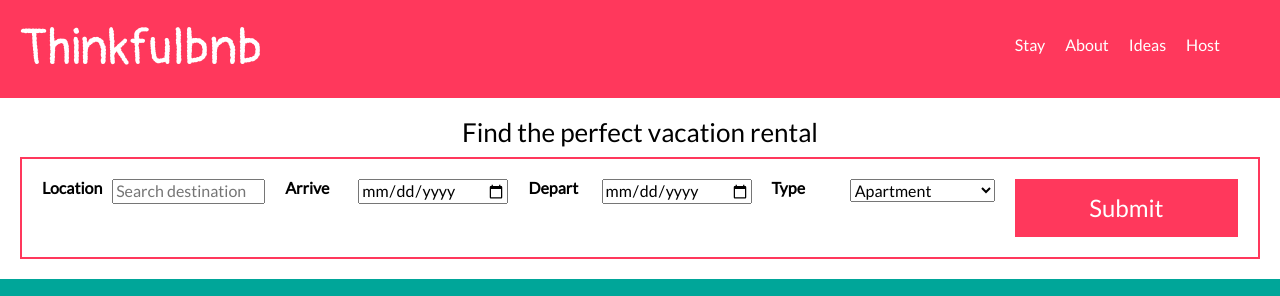
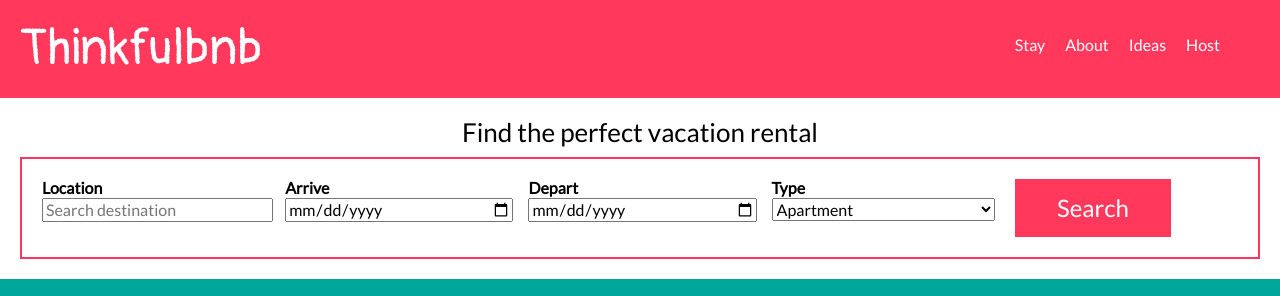
Before and after one commit to MarGit19/frontend-foundations-Qualified-2, a plain HTML site: page index.html in a window 1280 px wide. Shown: the top 296 px of the page. Drawn offline with nearby package versions, Linux system fonts and the light colour scheme.

Commit message:
updated changes...

```diff
--- a/index.html
+++ b/index.html
@@ -76,7 +76,7 @@
             </select>
           </div>
           <div class="item">
-            <button type="submit">Submit</button>
+            <button type="search">Search</button>
           </div>
         </form>
       </section>
--- a/style.css
+++ b/style.css
@@ -94,7 +94,6 @@ header nav ul li a:hover {
 form {
   display: flex;
   flex-direction: row;
-  justify-content: space-between;
   border: 2px solid #ff385c;
   padding: 10px;
 }
@@ -109,9 +108,8 @@ form button {
 
 form select,
 form input {
-  margin-bottom: 20px;
-  width: 65%;
-  float: right;
+  margin-bottom: 5px;
+  width: 100%;
 }
 
 form button {
@@ -120,7 +118,7 @@ form button {
   color: #fff;
   font-size: 24px;
   padding: 15px;
-  width: 100%;
+  width: 70%;
 }
 
 /* -------  Footer ------- */
```
